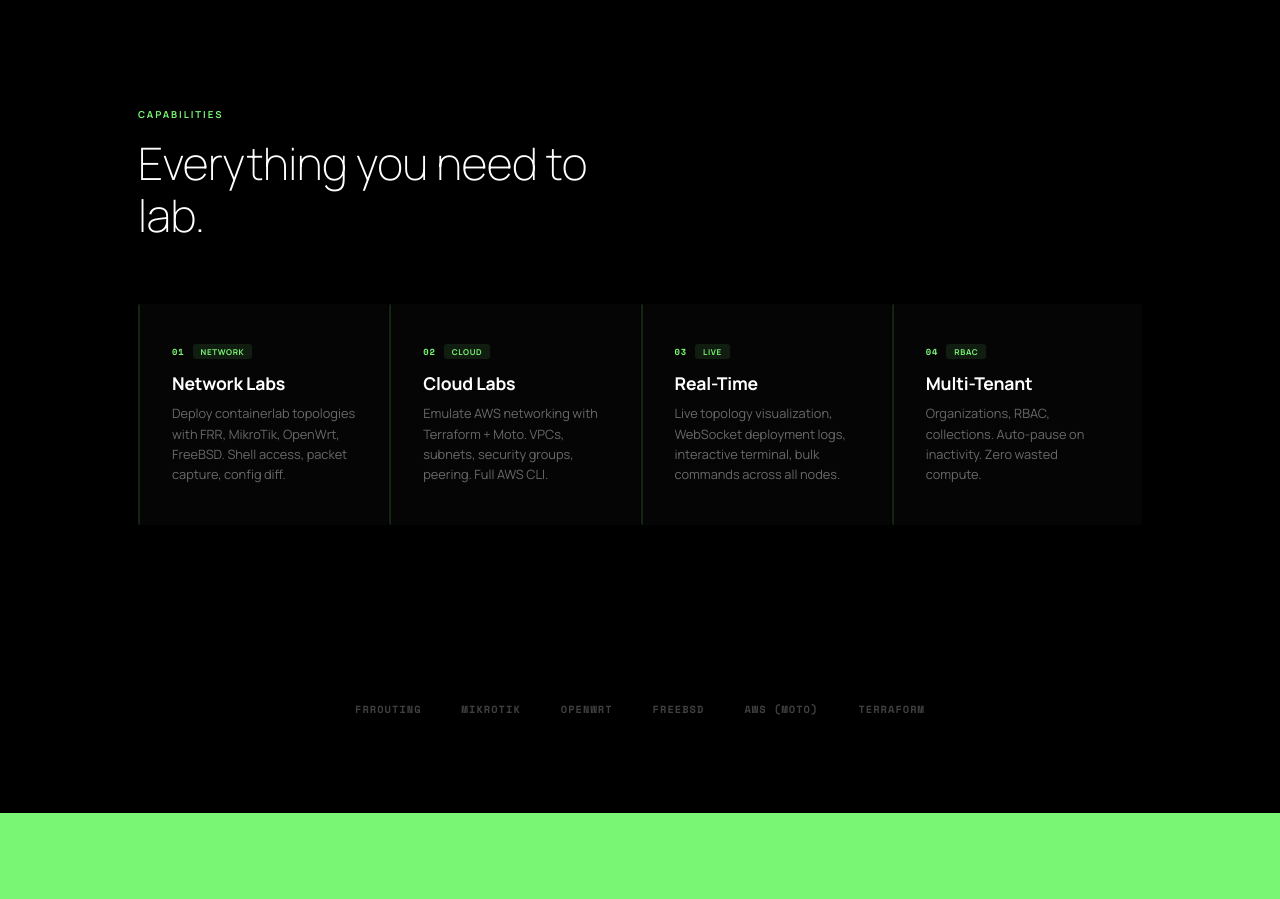
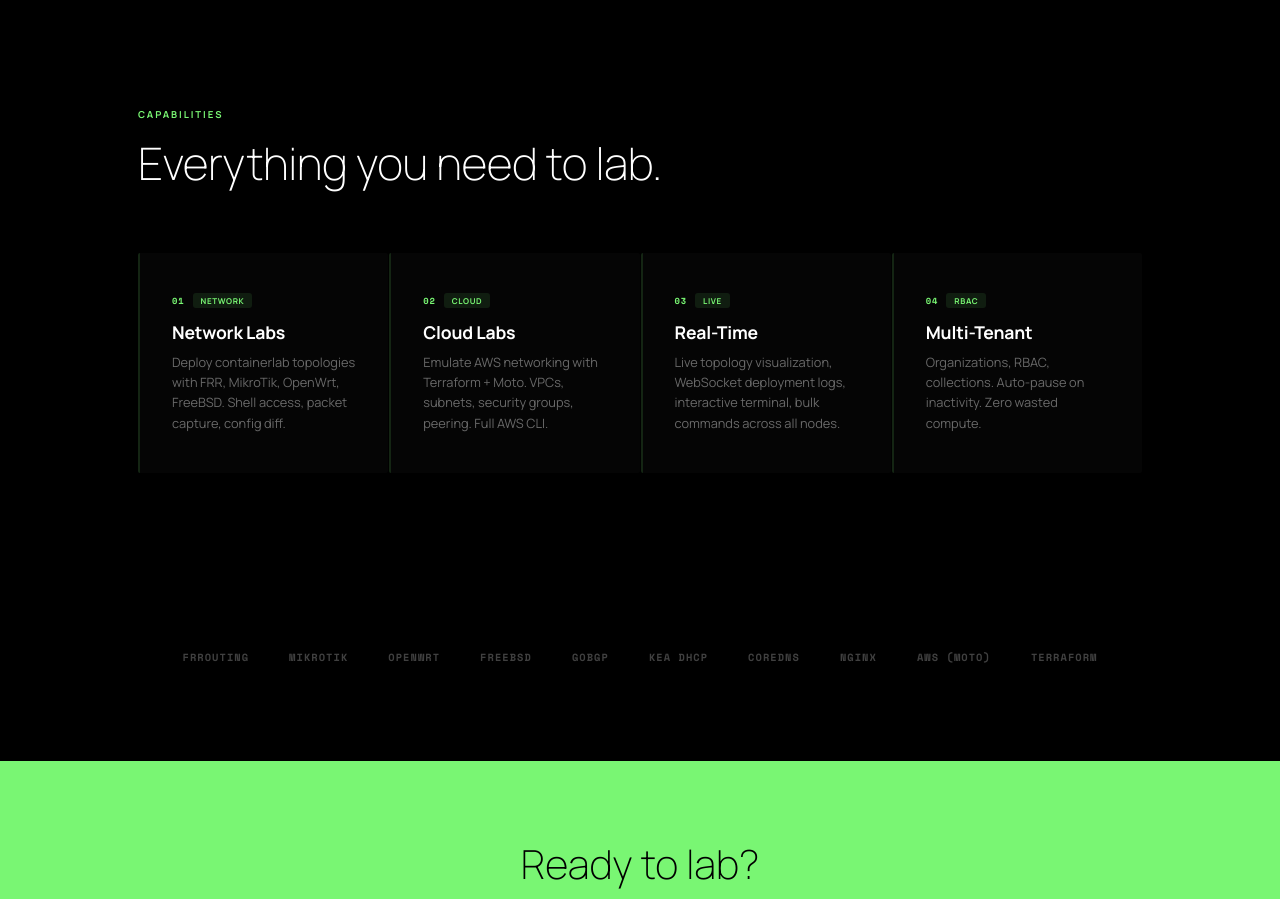
Before and after one commit to vivek-dodia/labbed-platform, a Next.js app in the folder frontend/app/: page /landing in a window 1280 px wide. Shown: the part 820-1719 px from the top of the page. Built offline with nearby package versions, Linux system fonts and the light colour scheme; no server answers.

Commit message:
Green-tinted landing video, single-line heading, all supported platforms

```diff
--- a/frontend/app/src/app/landing/page.tsx
+++ b/frontend/app/src/app/landing/page.tsx
@@ -232,7 +232,7 @@ export default function LandingPage() {
         <div style={{ fontSize: "0.6rem", fontWeight: 700, letterSpacing: "0.2em", textTransform: "uppercase", color: GREEN, marginBottom: "1rem" }}>
           Capabilities
         </div>
-        <h2 style={{ fontSize: "clamp(1.8rem, 4vw, 2.8rem)", fontWeight: 200, lineHeight: 1.15, letterSpacing: "-0.01em", marginBottom: "4rem", maxWidth: 450 }}>
+        <h2 style={{ fontSize: "clamp(1.8rem, 4vw, 2.8rem)", fontWeight: 200, lineHeight: 1.15, letterSpacing: "-0.01em", marginBottom: "4rem", whiteSpace: "nowrap" }}>
           Everything you need to lab.
         </h2>
 
@@ -260,7 +260,7 @@ export default function LandingPage() {
       {/* ── Supported platforms ── */}
       <section style={{ background: "#000", padding: "3rem 3rem 6rem", maxWidth: 1100, margin: "0 auto" }}>
         <div style={{ display: "flex", justifyContent: "center", gap: "2.5rem", flexWrap: "wrap", opacity: 0.25 }}>
-          {["FRRouting", "MikroTik", "OpenWrt", "FreeBSD", "AWS (Moto)", "Terraform"].map((name) => (
+          {["FRRouting", "MikroTik", "OpenWrt", "FreeBSD", "GoBGP", "Kea DHCP", "CoreDNS", "Nginx", "AWS (Moto)", "Terraform"].map((name) => (
             <span key={name} style={{ fontSize: "0.65rem", fontWeight: 700, letterSpacing: "0.1em", textTransform: "uppercase", fontFamily: MONO }}>{name}</span>
           ))}
         </div>
```
Also changed, not shown: 1 other file (tests, documents, lock files or other folders).
